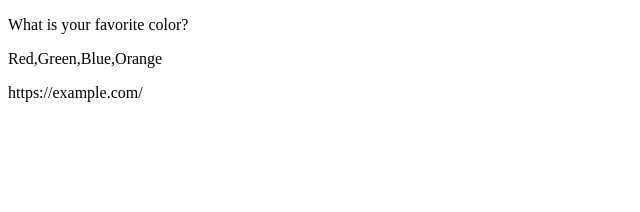
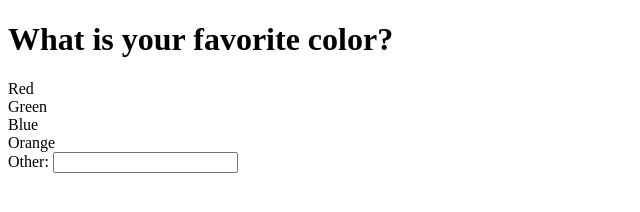
Before and after one commit to MitHipster/challenge_survey, a plain HTML site: page index.html in a window 1280 px wide. Shown: the whole page, without its empty margins (0-640 px from the left). Drawn offline with nearby package versions, Linux system fonts and the light colour scheme.

Commit message:
Basic Form
Created basic form layout in renderSurvey.

```diff
--- a/index.html
+++ b/index.html
@@ -8,14 +8,14 @@
   <link rel="stylesheet" href="css/style.css">
 </head>
 <body>
-  <div id="form-survey"></div>
+  <div id="survey"></div>
   <script
   src="https://code.jquery.com/jquery-3.2.1.min.js"
   integrity="sha256-hwg4gsxgFZhOsEEamdOYGBf13FyQuiTwlAQgxVSNgt4="
   crossorigin="anonymous"></script>
   <script src="js/jquery.survey.js"></script>
   <script type="text/javascript">
-    $("#form-survey").renderSurvey({
+    $("#survey").renderSurvey({
       "question": "What is your favorite color?",
       "answers": ["Red", "Green", "Blue", "Orange"],
       "submitUrl": "https://example.com/"
--- a/js/jquery.survey.js
+++ b/js/jquery.survey.js
@@ -1,9 +1,25 @@
 (function($) {
   $.fn.renderSurvey = function(options) {
-    return $(this).append(
-     `<p>${options.question}</p>
-      <p>${options.answers}</p>
-      <p>${options.submitUrl}</p>`
-    );
+    let form =
+     `<form id="survey-form" action=${options.submitUrl} method="GET">
+        <h1 class="survey-question">${options.question}</h1>
+        <div class="survey-answers"></div>
+      </form>
+      <label for="survey-answer-other">Other:</label>
+      <input id="survey-answer-other"/>`;
+
+    let surveryAnswers = renderAnswers(options.answers);
+
+    function renderAnswers(answers) {
+      let block = ``;
+      $.each(answers, function(index, answer) {
+        block += `<div>${answer}</div>`
+      });
+      return block;
+    };
+
+    $(this).append(form);
+    $(this).find(".survey-answers").append(surveryAnswers);
+    return $(this);
   }
 }(jQuery));
```
Also changed, not shown: 1 other file.
